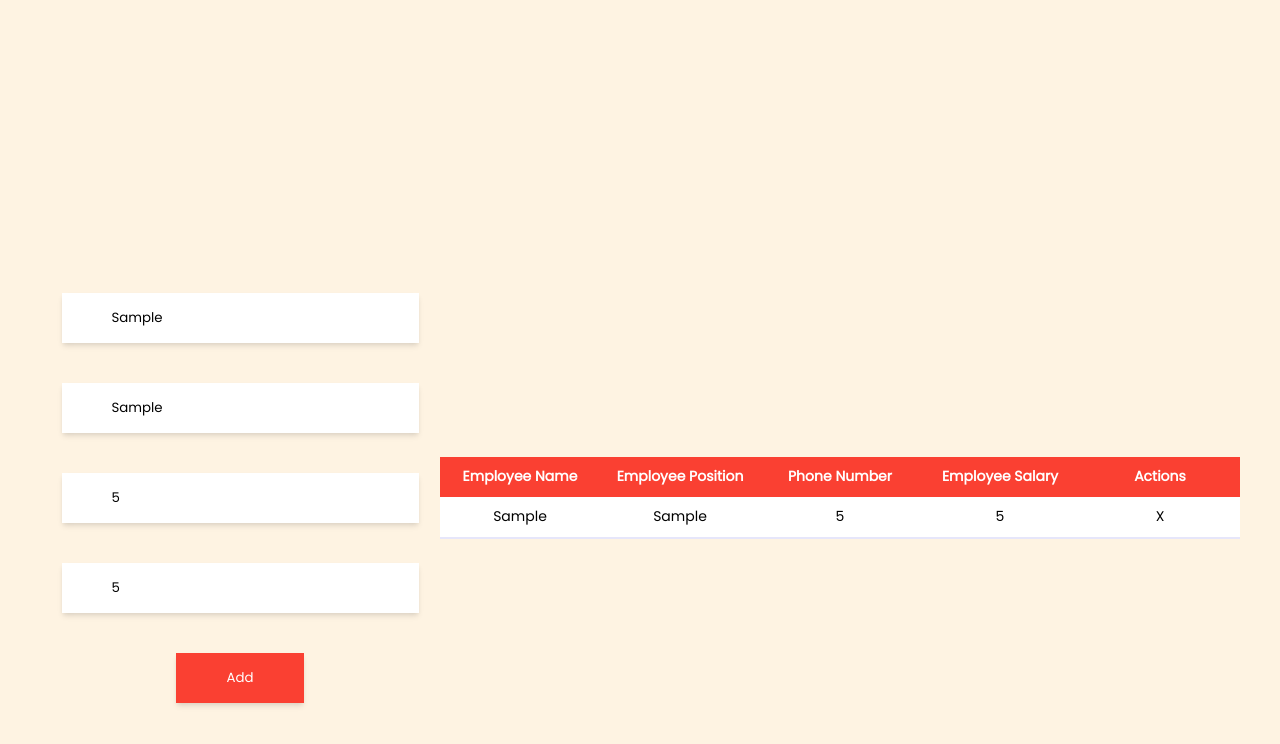
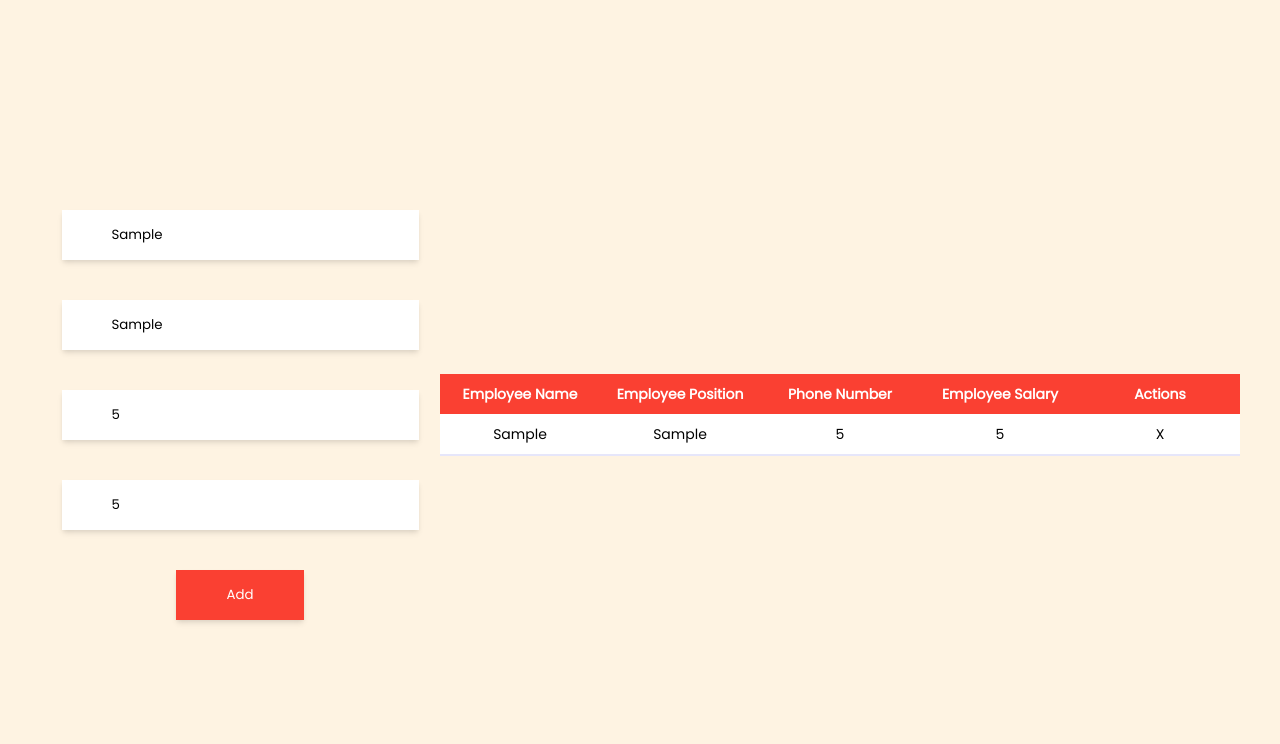
Before and after one commit to Albenis-Kerqeli/Employee-App-ReactJS, a React (Create React App) app: page / in a window 1280 px wide. Both pictures are taken after typing "Sample", "Sample", "5", "5" into the empty fields and a click on the button "Add". Shown: the top 744 px of the page. Built offline with nearby package versions, Linux system fonts and the light colour scheme.

Commit message:
3 files modified

```diff
--- a/src/Components/AppTable.js
+++ b/src/Components/AppTable.js
@@ -6,7 +6,7 @@ const AppTable = () => {
   const [employees, setEmployees] = emp__list;
   const { deleteEmployee } = emp__del;
 
-  return (
+  return employees != '' ? (
     <div className="App__table">
       <table>
         <div className="table__head">
@@ -31,6 +31,8 @@ const AppTable = () => {
         ))}
       </table>
     </div>
+  ) : (
+    ''
   );
 };
 
--- a/src/Context/AppContext.js
+++ b/src/Context/AppContext.js
@@ -10,11 +10,11 @@ const AppProvider = ({ children }) => {
   const [employees, setEmployees] = useState([]);
 
   useEffect(() => {
-    const getEmployee = JSON.parse(localStorage.getItem('employee'));
+    const getEmployee = JSON.parse(localStorage.getItem('employes'));
     if (getEmployee) {
       setEmployees(getEmployee);
     }
-  });
+  }, []);
   useEffect(() => {
     localStorage.setItem('employes', JSON.stringify(employees));
   }, [employees]);
--- a/src/style.css
+++ b/src/style.css
@@ -59,6 +59,9 @@ form button {
   background-color: transparent;
   display: flex;
   align-items: center;
+  max-height: 700px;
+  height: 700px;
+  overflow-y: scroll;
   justify-content: center;
   min-height: 100px;
   flex-wrap: wrap;
@@ -126,3 +129,9 @@ th {
   justify-content: center;
   flex-direction: row;
 }
+
+@media (max-width: 600px) {
+  tr {
+    flex-wrap: wrap;
+  }
+}
```
